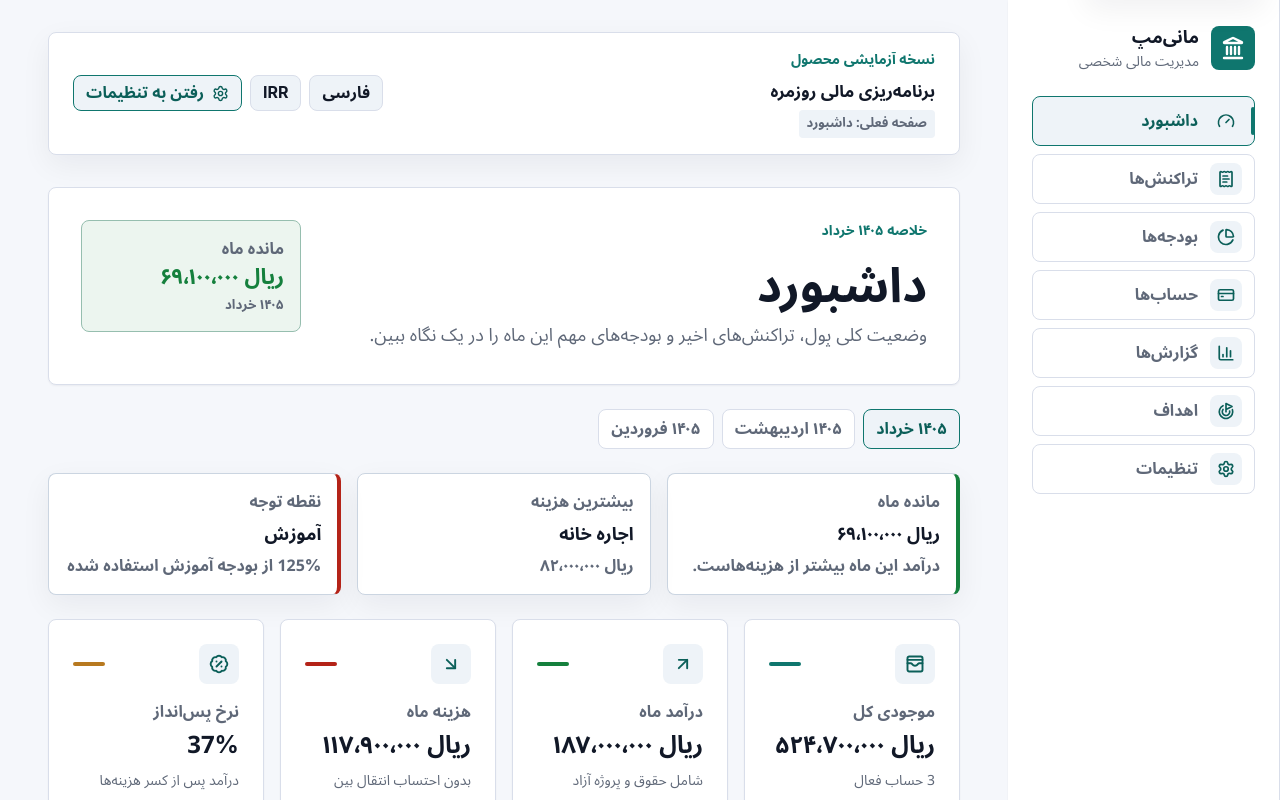
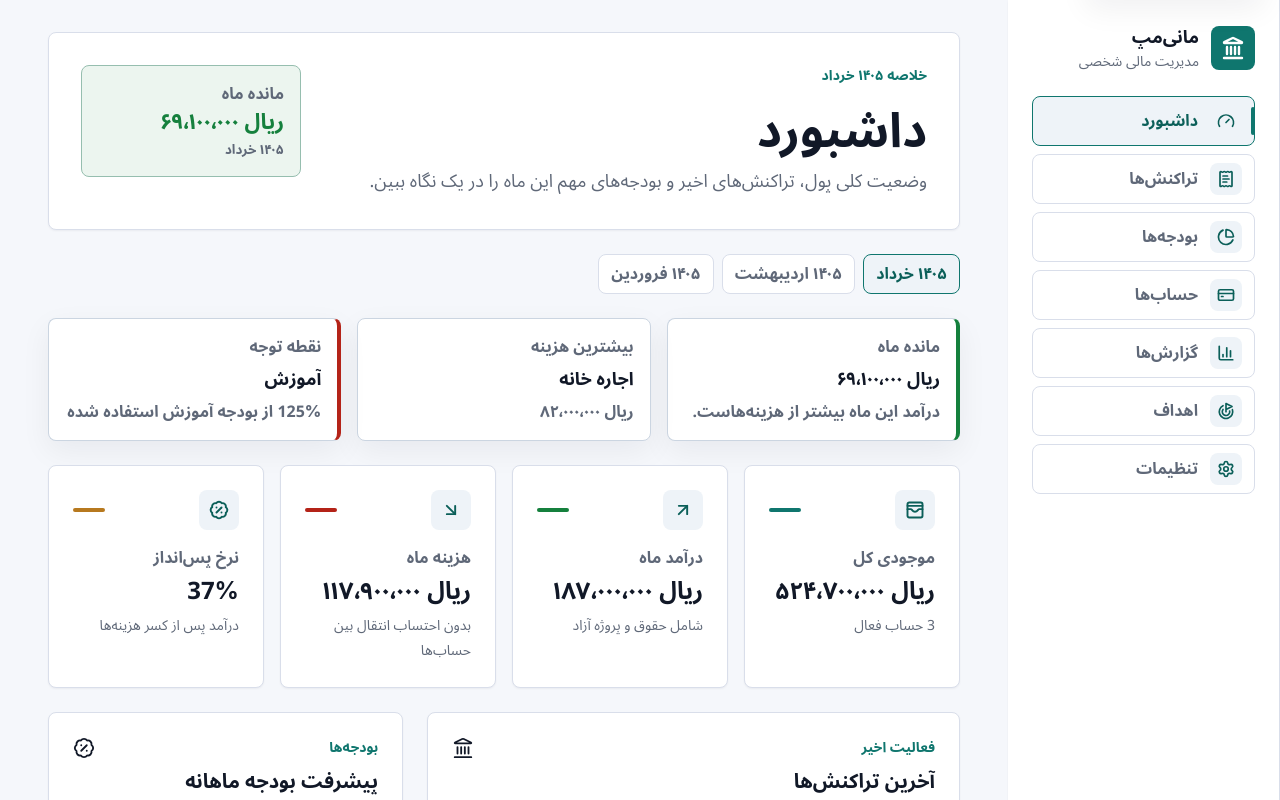
Before and after one commit to elahe-fakour/money-map, a React (Vite) app: page / in a window 1280 px wide. Shown: the top 800 px of the page. Built offline with nearby package versions, Linux system fonts and the light colour scheme.

Commit message:
style: simplify app shell header

```diff
--- a/src/App.css
+++ b/src/App.css
@@ -153,65 +153,6 @@
   width: min(1240px, 100%);
   margin-inline: auto;
   padding: var(--space-6) var(--space-7);
-}
-
-.app-header {
-  display: flex;
-  align-items: center;
-  justify-content: space-between;
-  gap: var(--space-4);
-  margin-bottom: var(--space-6);
-  padding: var(--space-4) var(--space-5);
-  border: 1px solid var(--color-border);
-  border-radius: var(--radius-md);
-  background: var(--color-surface);
-  box-shadow: var(--shadow-card);
-}
-
-.app-header h2 {
-  margin: 0;
-  font-size: 1.05rem;
-}
-
-.current-page-pill {
-  width: fit-content;
-  margin-top: var(--space-2);
-  padding: var(--space-1) var(--space-2);
-  border-radius: var(--radius-sm);
-  background: var(--color-surface-muted);
-  color: var(--color-text-muted);
-  font-size: 0.8125rem;
-  font-weight: 800;
-}
-
-.header-actions {
-  display: flex;
-  flex-wrap: wrap;
-  align-items: center;
-  gap: var(--space-2);
-  justify-content: flex-end;
-  color: var(--color-text);
-  text-decoration: none;
-}
-
-.locale-chip,
-.currency-chip,
-.settings-link-label {
-  display: inline-flex;
-  align-items: center;
-  min-height: 36px;
-  padding: 0 var(--space-3);
-  border: 1px solid var(--color-border);
-  border-radius: var(--radius-md);
-  background: var(--color-surface-muted);
-  color: var(--color-text);
-  font-weight: 700;
-}
-
-.settings-link-label {
-  gap: var(--space-2);
-  border-color: var(--color-primary);
-  color: var(--color-primary-strong);
 }
 
 .text-link {
@@ -396,12 +337,6 @@
     padding: var(--space-4);
   }
 
-  .app-header {
-    align-items: flex-start;
-    flex-direction: column;
-    padding: var(--space-4);
-  }
-
   .intro-panel {
     padding: var(--space-5);
   }
--- a/src/App.tsx
+++ b/src/App.tsx
@@ -10,7 +10,7 @@ import {
   Settings,
 } from 'lucide-react'
 import type { LucideIcon } from 'lucide-react'
-import { Link, NavLink, Outlet, useLocation } from 'react-router-dom'
+import { NavLink, Outlet, useLocation } from 'react-router-dom'
 import { useFinance } from './hooks/useFinance'
 import type { AppLocale } from './types'
 import './App.css'
@@ -72,41 +72,23 @@ const shellCopy: Record<
   {
     brandName: string
     brandSubtitle: string
-    eyebrow: string
-    headerTitle: string
     skipToContentLabel: string
-    localeLabel: string
     mobileNavLabel: string
-    currentPageLabel: string
-    quickSettingsLabel: string
-    settingsActionLabel: string
     sidebarLabel: string
   }
 > = {
   en: {
     brandName: 'MoneyMap',
     brandSubtitle: 'Personal finance manager',
-    eyebrow: 'Product preview',
-    headerTitle: 'Everyday financial planning',
     skipToContentLabel: 'Skip to main content',
-    localeLabel: 'English',
     mobileNavLabel: 'Mobile navigation',
-    currentPageLabel: 'Current page',
-    quickSettingsLabel: 'Quick settings',
-    settingsActionLabel: 'Open settings',
     sidebarLabel: 'Main navigation',
   },
   fa: {
     brandName: 'مانی‌مپ',
     brandSubtitle: 'مدیریت مالی شخصی',
-    eyebrow: 'نسخه آزمایشی محصول',
-    headerTitle: 'برنامه‌ریزی مالی روزمره',
     skipToContentLabel: 'پرش به محتوای اصلی',
-    localeLabel: 'فارسی',
     mobileNavLabel: 'ناوبری موبایل',
-    currentPageLabel: 'صفحه فعلی',
-    quickSettingsLabel: 'تنظیمات سریع',
-    settingsActionLabel: 'رفتن به تنظیمات',
     sidebarLabel: 'ناوبری اصلی',
   },
 }
@@ -118,12 +100,6 @@ function App() {
   const previousPathnameRef = useRef(location.pathname)
   const items = navigationItems[settings.locale]
   const copy = shellCopy[settings.locale]
-  const currentItem =
-    items
-      .filter((item) =>
-        item.end ? location.pathname === item.to : location.pathname.startsWith(item.to),
-      )
-      .sort((first, second) => second.to.length - first.to.length)[0] ?? items[0]
 
   useEffect(() => {
     const root = document.documentElement
@@ -180,28 +156,6 @@ function App() {
       </aside>
 
       <div className="app-content">
-        <header className="app-header">
-          <div>
-            <p className="eyebrow">{copy.eyebrow}</p>
-            <h2>{copy.headerTitle}</h2>
-            <p className="current-page-pill" aria-live="polite">
-              {copy.currentPageLabel}: {currentItem.label}
-            </p>
-          </div>
-          <Link
-            className="header-actions"
-            to="/settings"
-            aria-label={copy.quickSettingsLabel}
-          >
-            <span className="locale-chip">{copy.localeLabel}</span>
-            <span className="currency-chip">{settings.currency}</span>
-            <span className="settings-link-label">
-              <Settings aria-hidden="true" size={17} />
-              {copy.settingsActionLabel}
-            </span>
-          </Link>
-        </header>
-
         <main
           className="page-content"
           id="main-content"
```
